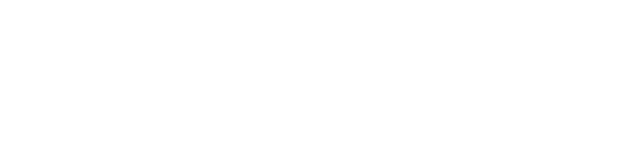
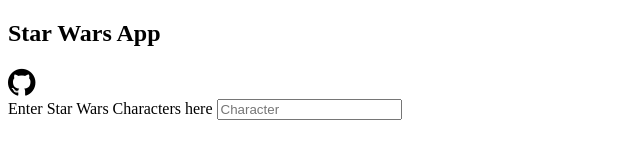
Before and after one commit to luke-h1/star-wars-app, a plain HTML site: page index.html in a window 1280 px wide. Shown: the whole page, without its empty margins (0-640 px from the left). Drawn offline with Linux system fonts and the light colour scheme.

Commit message:
init branches & start to struct home page

```diff
--- a/index.html
+++ b/index.html
@@ -4,9 +4,27 @@
       <meta name="viewport" content="width=device-width, initial-scale=1.0">
       <meta charset="UTF-8" />
       <link rel="stylesheet" href="styles.css" />
+      <link
+      rel="stylesheet"
+      href="https://stackpath.bootstrapcdn.com/font-awesome/4.7.0/css/font-awesome.min.css"
+      integrity="sha384-wvfXpqpZZVQGK6TAh5PVlGOfQNHSoD2xbE+QkPxCAFlNEevoEH3Sl0sibVcOQVnN"
+      crossorigin="anonymous"
+    />
+    <title>Star Wars Characters App</title>
     </head>
     <body>
-
+      <div class="navigation">
+        <nav class="navbar">
+          <h1>Star Wars App</h1>
+        </nav>
+        <i class="fa fa-github fa-2x"></i>
+      </div>
+      <div class="form-container">
+        <form class="form-control">
+          <label for="character" class="form-control--label">Enter Star Wars Characters here</label>
+          <input type="text" for="character" class="form-control--input" required placeholder="Character" />
+        </form>
+      </div>
 
 
 
```
